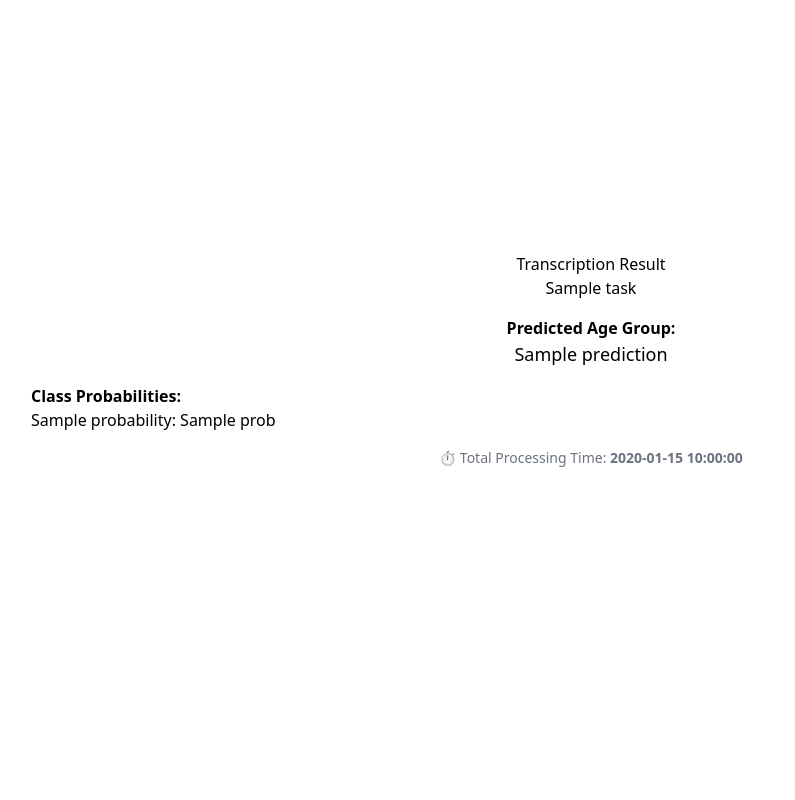
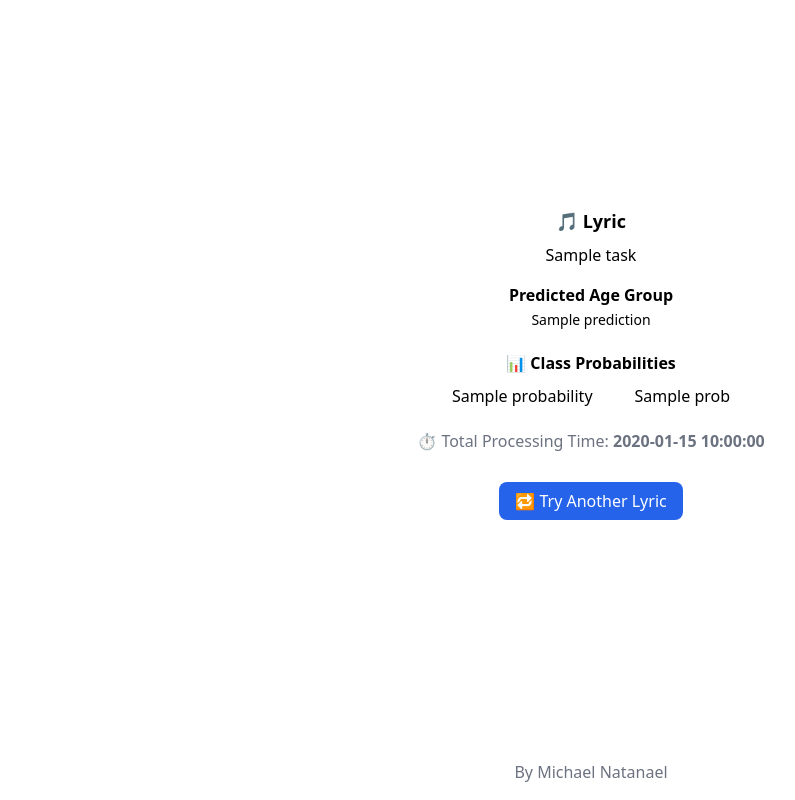
Before and after one commit to michael2002porto/flask_whisper, a Flask app: template templates/transcribe.html in a window 1280 px wide. Shown: the whole page, without its empty margins (49-844 px from the left). Run offline with Flask 2, Linux system fonts and the light colour scheme; the template is opened without the code that fills it: most values are stand-ins (such as "Sample title", 1, 10 or a date in 2020); parts of the project's set-up code (start-up, migrations or seed data) failed here and were passed over.

Commit message:
Improve UI transcribe.html

```diff
--- a/templates/transcribe.html
+++ b/templates/transcribe.html
@@ -1,32 +1,64 @@
 {% extends 'base.html' %}
 
 {% block head %}
-<title>Whisper Web - Transcription</title>
+<title>Indonesian Lyrics Classification By Age Group - Prediction</title>
 {% endblock %}
 
 {% block body %}
-<div class="flex justify-center items-center min-h-screen">
-    <div class="container text-center">
-        <h1 class="text-4xl font-bold mb-6">Transcription Result</h1>
-        <p class="text-xl mb-4">{{ task }}</p>
+<main class="flex justify-center items-center min-h-screen">
+    <div class="container max-w-xl w-full bg-white rounded-2xl shadow-lg p-8 text-center space-y-6">
 
-        <h2 class="text-2xl font-semibold text-blue-600 mt-4">Predicted Age Group:</h2>
-        <p class="text-lg">{{ prediction }}</p>
-
-        <div class="mt-4 text-left inline-block">
-            <h3 class="text-md font-semibold">Class Probabilities:</h3>
-            <ul class="mt-2">
-                {% for label, prob in probabilities %}
-                <li>{{ label }}: {{ prob }}</li>
-                {% endfor %}
-            </ul>
+        <!-- Lyric -->
+        <div>
+            <h1 class="text-lg font-semibold text-gray-700 sm:text-xl mb-2">🎵 Lyric</h1>
+            <p class="text-2xl font-bold text-blue-600 break-words">{{ task }}</p>
         </div>
 
+        <!-- Predicted Age Group -->
+        <div class="mt-4 mb-5">
+            <h2 class="text-xl font-semibold text-gray-800">Predicted Age Group</h2>
+            <span class="inline-block mt-1 px-3 py-1 bg-green-100 text-green-800 text-sm font-medium rounded-full">
+                {{ prediction }}
+            </span>
+        </div>
+
+        <!-- Class Probabilities -->
+        <div class="mt-4 mb-5 flex flex-col text-center items-center">
+            <h3 class="text-md font-semibold text-gray-700 mb-2">📊 Class Probabilities</h3>
+            <div class="space-y-3">
+                <table>
+                    {% for label, prob in probabilities %}
+                    <tr>
+                        <td class="text-left">
+                            <span class="capitalize text-gray-600">{{ label }}</span>
+                        </td>
+                        <td class="px-5"></td>
+                        <td class="text-right">
+                            <span class="font-medium text-gray-800">{{ prob }}</span>
+                        </td>
+                    </tr>
+                    {% endfor %}
+                </table>
+            </div>
+        </div>
+
+        <!-- Processing Time -->
         {% if total_time %}
-        <div class="mt-4 text-center text-sm text-gray-500">
+        <div class="mt-4 mb-5 text-gray-500">
             ⏱️ Total Processing Time: <strong>{{ total_time }}</strong>
         </div>
         {% endif %}
+
+        <!-- Action Button -->
+        <div class="w-full flex flex-col my-2 overflow-y-auto"></div>
+        <div class="mt-4">
+            <a href="/" class="bg-blue-600 hover:bg-blue-700 text-white font-medium py-2 px-4 rounded-lg">
+                🔁 Try Another Lyric
+            </a>
+        </div>
     </div>
-</div>
+</main>
+<footer class="flex flex-row justify-center items-center">
+    <div class="absolute bottom-4 text-gray-500">By Michael Natanael</div>
+</footer>
 {% endblock %}
```
